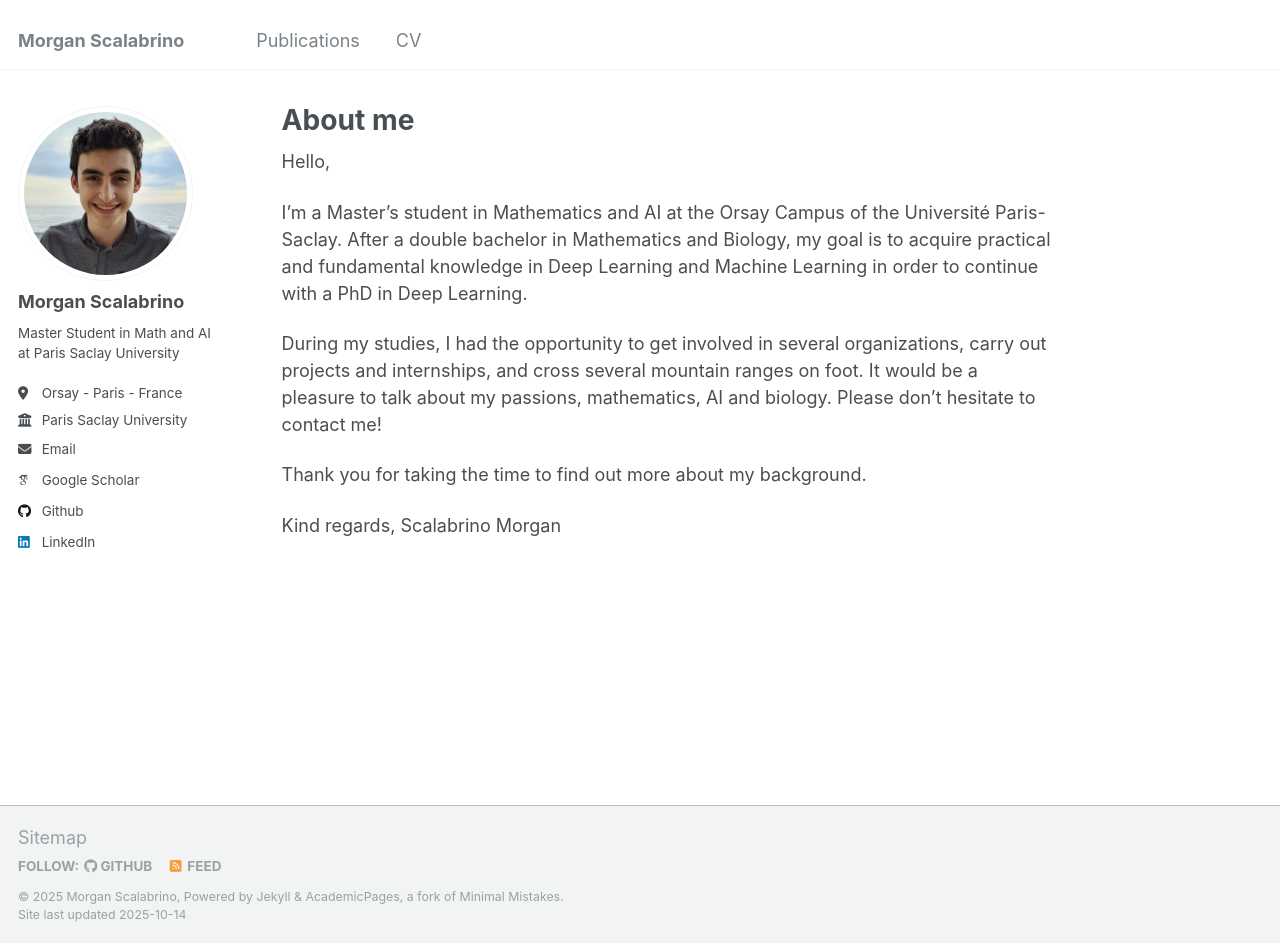
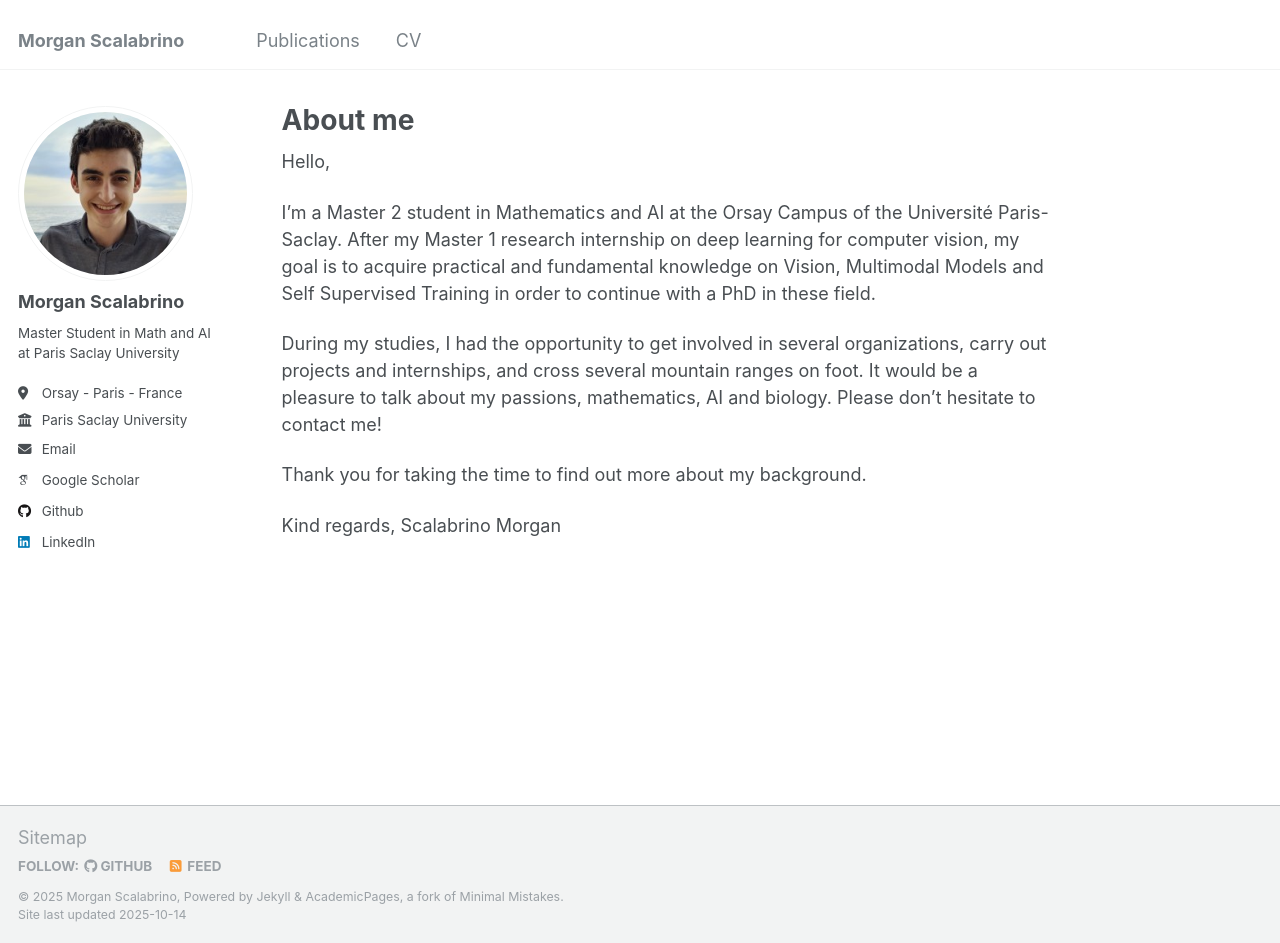
Before and after one commit to MorganScalabrino/MorganScalabrino.github.io, a Jekyll site: the page built from _pages/about.md, in a window 1280 px wide and 943 px high. Built offline with Jekyll 4.4.1, drawn with Linux system fonts in a browser that asks for light colours; some web fonts are replaced.

Commit message:
Update about.md

```diff
--- a/_pages/about.md
+++ b/_pages/about.md
@@ -9,7 +9,7 @@ redirect_from:
 
 Hello,
 
-I'm a Master's student in Mathematics and AI at the Orsay Campus of the Université Paris-Saclay. After a double bachelor in Mathematics and Biology, my goal is to acquire practical and fundamental knowledge in Deep Learning and Machine Learning in order to continue with a PhD in Deep Learning.
+I'm a Master 2 student in Mathematics and AI at the Orsay Campus of the Université Paris-Saclay. After my Master 1 research internship on deep learning for computer vision, my goal is to acquire practical and fundamental knowledge on Vision, Multimodal Models and Self Supervised Training in order to continue with a PhD in these field.
 
 During my studies, I had the opportunity to get involved in several organizations, carry out projects and internships, and cross several mountain ranges on foot. It would be a pleasure to talk about my passions, mathematics, AI and biology.
 Please don't hesitate to contact me!
```
